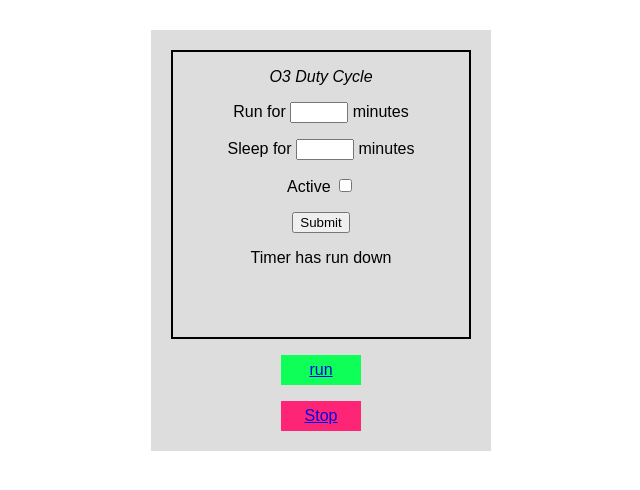
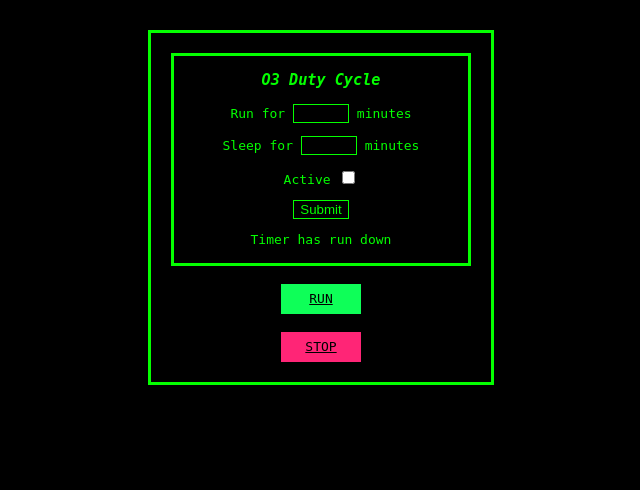
Before and after one commit to raako71/DutyCycle, a PHP site: page / in a window 1280 px wide. Shown: the top 490 px of the page, without its empty margins (319-959 px from the left). Run offline with PHP 8.4, Linux system fonts and the light colour scheme; data that the repository does not hold is empty.

Commit message:
Submariner CSS

```diff
--- a/index.php
+++ b/index.php
@@ -5,15 +5,16 @@
     <meta name="viewport" content="width=device-width, initial-scale=1.0">
 	<title>raako</title>
     <style>
-        p, .success2 {text-align: center;font-family: sans-serif;}
-        h1 {font-family: 'Indie Flower', cursive;text-align: center;}
-		#mainBox {max-width: 300px; margin: 30px auto; background-color: #dddddd;padding: 20px;}
-		.topBox { border-style: solid;border-width: 2px;}
-		.bottomBox {width: 80px; line-height: 30px; height: 30px; margin: auto}
+        a, p, h3, .success2 {text-align: center;font-family: monospace; color: #04ff00;}
+		a{color: black;}
+		input {background-color: black;color: #04ff00;border:1px solid #04ff00;text-align: center;}
+		#mainBox {max-width: 300px; margin: 30px auto;padding: 20px; border: solid #04ff00;}
+		.topBox { border-style: solid;border-width: 2px; border: solid #04ff00;}
+		.bottomBox {width: 80px; line-height: 30px; height: 30px; margin-top: 18px; margin-left: auto; margin-right: auto;}
 		input[type=text] { width: 50px;}
-		.success {background: #f3ff3c; padding: 2px;opacity:0; height: 50px;transition:height 3s, opacity 0.4s;}
-		.success2 {opacity:1; height: 34px; transition: opacity 1s, margin-block-start 1s, height 3s;, display: block; margin-block-start: 1em;}
+		.success2 {colour:red;background-color:white;}
 		#time {height:18px}
+		body { background: black;}
 
     </style>
 	<?php
@@ -58,7 +59,6 @@
 			$result = hook($_POST["command"]);
 			$a = "Congratulations! You've fired the SwitchOn event";
 			$b = "Congratulations! You've fired the SwitchOff event";
-			//if($result == $a || $result == $b) echo "<br>Success";
 		}
 	function test_input($data) {
 		$data = trim($data);
@@ -85,25 +85,26 @@
 <body>
     <div id="mainBox">
 		<div class="topBox">
-        <p style="font-style: italic;">O3 Duty Cycle</p>
+        <h3 style="font-style: italic;">O3 Duty Cycle</h3>
 		<form method="post" class="redirect" action="<?php echo $_SERVER['PHP_SELF'];?>">
         <p>Run for <input type='text' value='<?php echo $array[runTime] ?>' name='runTime'>  minutes</p>
 		<p>Sleep for <?php echo "<input type='text' value='$array[period]' name='period'/>"; ?> minutes</p>
         <p>Active  <input type='checkbox' <?php if($array[active] == 1) echo "checked";?> value='true' name='active'/> </p>
-		<p><input type="submit" value="Submit"></p>
+		<p id='submit'>
+		<?php if ($change == 1) echo "UPDATED"; else echo '<input type="submit" value="Submit">';?>
+		</p>
 		<p id='time'> </p>
 		<!-- Next cycle in <?php echo $array[nextRun] - strtotime("now") ?> seconds -->
-		<div class="success"><p>Updated</p></div>
 		</div>
 		<div class="bottomBox" style="background-color: #0eff58">
-		<a href='javascript:void(0)' style="display: block" class='button' var='On'><p>run</p></a>
+		<a href='javascript:void(0)' style="display: block" class='button' var='On' id="RUN"><?php if($result == $a) echo '<div class="success2">Success</div>'; else echo 'RUN'; ?></a>
 		</div>
-		<?php if($result == $a) echo '<div class="success2">Success</div>'; ?>
+
 		<div class="bottomBox" style="background-color: #ff2576">
-		<a href='javascript:void(0)' style="display: block" class='button' var='Off'><p>Stop</p></a>
+		<a href='javascript:void(0)' style="display: block" class='button' var='Off' id="STOP"><?php if($result == $b) echo '<div class="success2">Success</div>'; else echo 'STOP'; ?></a>
+		</div>
 		<input type="hidden" class="post" name="command">
-		</div>
-		<?php if($result == $b) echo '<div class="success2">Success</div>'; ?>
+
     </div>
 
 <script type="text/javascript">
@@ -115,15 +116,13 @@ $(".button").click(function() {
 $(document).ready(show());
 
 function show(){
-<?php if ($change == 1) echo "$('.success').css('opacity', '1');"?>
-setTimeout(hide, 1000);
+
+setTimeout(hide, 4000);
 }
 function hide(){
-	$('.success').css('opacity', '0');
-	//$('.success').css('height', '0');
-	$('.success2').css('opacity', '0');
-	$('.success2').css('height', '0');
-	$('.success2').css('margin-block-start', '0');
+	document.getElementById('RUN').innerHTML = 'RUN';
+	document.getElementById('STOP').innerHTML = 'STOP';
+	document.getElementById('submit').innerHTML = '<input type="submit" value="Submit">';
 };
 
 // Update the count down every 1 second
```
